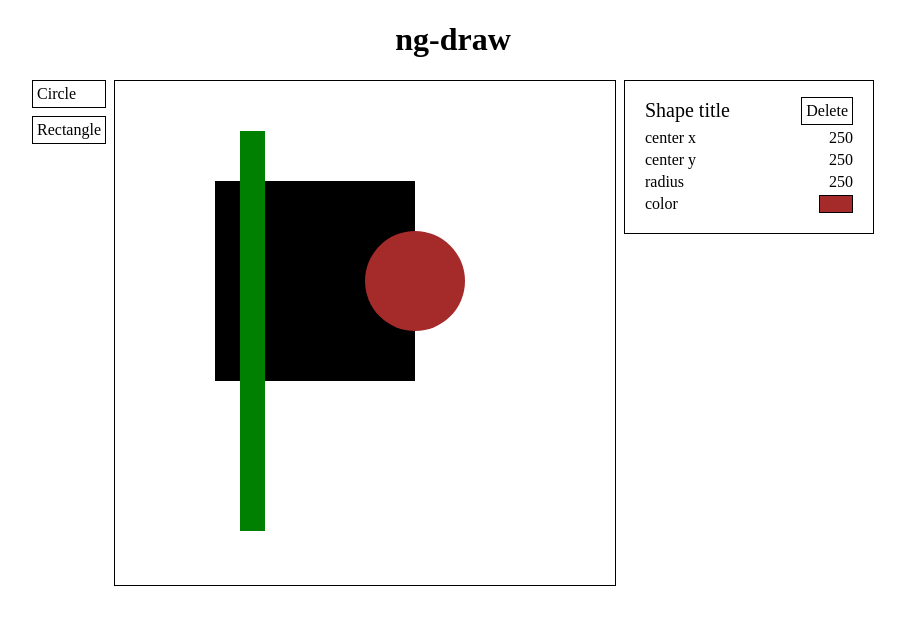
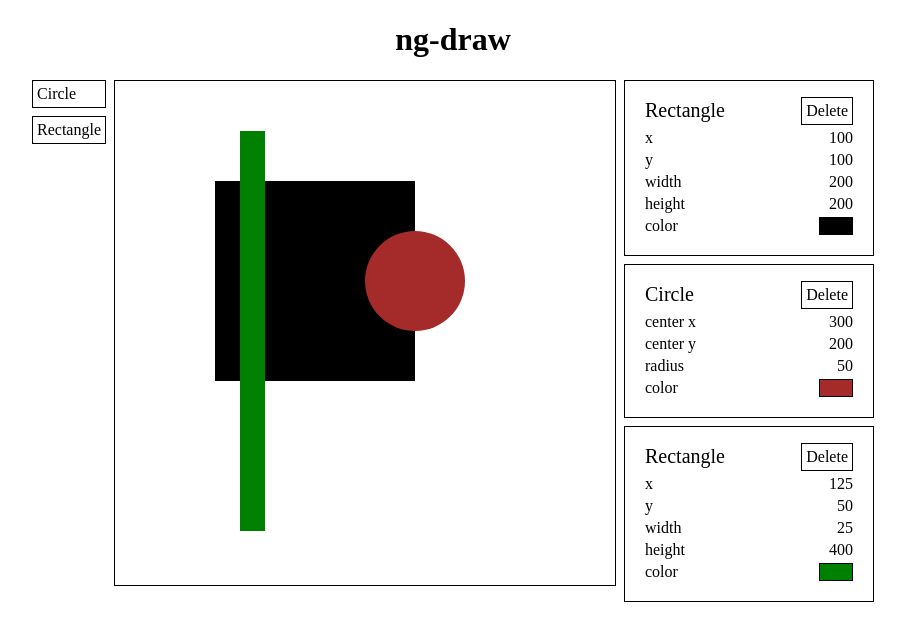
Before and after one commit to krnsk0/ng-draw, an Angular app: page / in a window 1280 px wide. Shown: the top 620 px of the page, without its empty margins (187-1092 px from the left). Built offline with nearby package versions, Linux system fonts and the light colour scheme.

Commit message:
wire up delete

```diff
--- a/src/app/canvas/canvas.component.ts
+++ b/src/app/canvas/canvas.component.ts
@@ -1,6 +1,6 @@
 import { Component, OnInit, ViewChild, ElementRef } from '@angular/core';
 import { SceneService } from '../services/scene.service';
-import { Scene, Shape, Rectangle, Circle } from '../shapes';
+import { Scene, Shape } from '../shapes';
 
 @Component({
   selector: 'app-canvas',
--- a/src/app/properties/properties.component.css
+++ b/src/app/properties/properties.component.css
@@ -23,7 +23,6 @@
 
 .color-swatch {
   border: 1px solid black;
-  background-color: brown;
   width: 2em;
   height: 1em;
 }
--- a/src/app/properties/properties.component.html
+++ b/src/app/properties/properties.component.html
@@ -1,24 +1,44 @@
 <div>
-  <div class="properties-container">
+  <div *ngFor="let shape of scene" class="properties-container">
     <div class="row">
-      <div class="shape-title">Shape title</div>
-      <div class="delete-button">Delete</div>
+      <div class="shape-title">{{ shape.type }}</div>
+      <div class="delete-button" (click)="handleDelete(shape.id)">Delete</div>
     </div>
+    <div *ngIf="shape.type === 'Circle'">
       <div class="row">
         <div>center x</div>
-      <div>250</div>
+        <div>{{ shape.x }}</div>
       </div>
       <div class="row">
         <div>center y</div>
-      <div>250</div>
+        <div>{{ shape.y }}</div>
       </div>
       <div class="row">
         <div>radius</div>
-      <div>250</div>
+        <div>{{ shape.radius }}</div>
+      </div>
+    </div>
+    <div *ngIf="shape.type === 'Rectangle'">
+      <div class="row">
+        <div>x</div>
+        <div>{{ shape.x }}</div>
+      </div>
+      <div class="row">
+        <div>y</div>
+        <div>{{ shape.y }}</div>
+      </div>
+      <div class="row">
+        <div>width</div>
+        <div>{{ shape.width }}</div>
+      </div>
+      <div class="row">
+        <div>height</div>
+        <div>{{ shape.height }}</div>
+      </div>
     </div>
     <div class="row">
       <div>color</div>
-      <div class="color-swatch"></div>
+      <div class="color-swatch" [style.background]="shape.color"></div>
     </div>
   </div>
 </div>
--- a/src/app/properties/properties.component.ts
+++ b/src/app/properties/properties.component.ts
@@ -1,17 +1,27 @@
 import { Component, OnInit } from '@angular/core';
+import { SceneService } from '../services/scene.service';
+import { Scene, Shape } from '../shapes';
+import { BehaviorSubject } from 'rxjs';
 
 @Component({
   selector: 'app-properties',
   templateUrl: './properties.component.html',
-  styleUrls: ['./properties.component.css']
+  styleUrls: ['./properties.component.css'],
 })
 export class PropertiesComponent implements OnInit {
-
-
-
-  constructor() { }
+  private scene$: BehaviorSubject<Scene>;
+  private scene: Scene = [];
+  constructor(private sceneService: SceneService) {
+    this.scene$ = this.sceneService.getSceneObservable();
+  }
 
   ngOnInit(): void {
+    this.scene$.subscribe((nextScene) => {
+      this.scene = nextScene;
+    });
   }
 
+  handleDelete(uuid: string): void {
+    this.sceneService.removeShapeById(uuid);
+  }
 }
```
Lines whose indentation alone changed are shown as unchanged.
